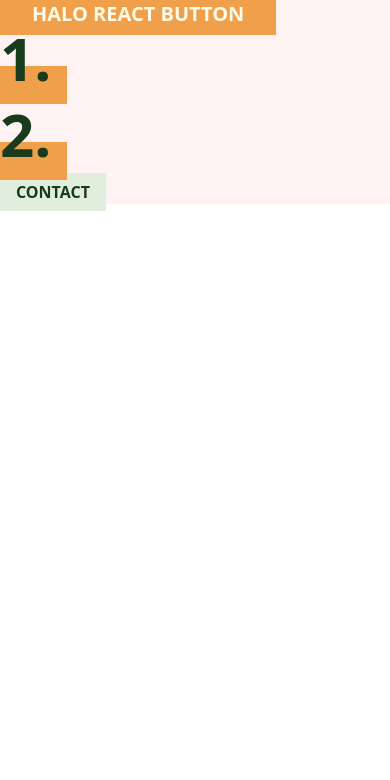
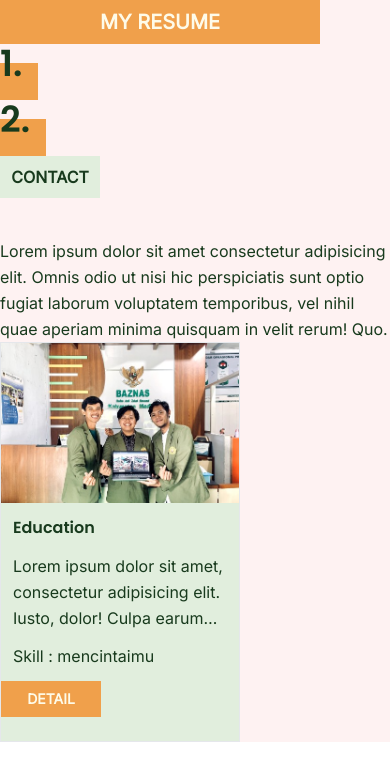
Before and after one commit to ahmadhilmandani/my-portofolio-2, a React (Vite) app: page / in a window 390 px wide. Shown: the top 780 px of the page. Built offline with nearby package versions, Linux system fonts and the light colour scheme.

Commit message:
ADD card components and make components responsive

```diff
--- a/index.html
+++ b/index.html
@@ -1,13 +1,34 @@
 <!DOCTYPE html>
 <html lang="en">
+
 <head>
   <meta charset="UTF-8" />
   <link rel="icon" type="image/svg+xml" href="/vite.svg" />
   <meta name="viewport" content="width=device-width, initial-scale=1.0" />
   <title>Vite + React</title>
+  <link rel="preconnect" href="https://fonts.googleapis.com">
+  <link rel="preconnect" href="https://fonts.gstatic.com" crossorigin>
+  <link href="https://fonts.googleapis.com/css2?family=Inter&family=Poppins:wght@500;600;700&display=swap"
+    rel="stylesheet">
+  <style>
+    * {
+      font-family: 'Inter', sans-serif;
+    }
+
+    h1,
+    h2,
+    h3,
+    h4,
+    h5,
+    h6 {
+      font-family: 'Poppins', sans-serif;
+    }
+  </style>
 </head>
+
 <body>
   <div id="root"></div>
   <script type="module" src="/src/main.jsx"></script>
 </body>
+
 </html>
--- a/src/App.jsx
+++ b/src/App.jsx
@@ -1,15 +1,29 @@
 import React from 'react'
 import ReactDOM from 'react-dom/client'
-import { Button } from './my_util/Button'
+import { PrimaryButton, SecondaryButton } from './my_util/Button'
 import { Number } from './my_util/Number'
+import { Card, Header, Image, Content, Skill } from './my_util/Card'
+import baznas from './assets/baznas.jpg'
 
 function App() {
   return (
     <div className='w-full bg-red-50'>
-      <Button>halo react button</Button>
+      <PrimaryButton>my resume</PrimaryButton>
       <Number>1</Number>
       <Number>2</Number>
-      <Button size={'sm'} className="mt-10">contact</Button>
+      <SecondaryButton size={'sm'} className="mt-10">contact</SecondaryButton>
+      <div className='mt-10 hover:tracking-wide'>
+        Lorem ipsum dolor sit amet consectetur adipisicing elit. Omnis odio ut nisi hic perspiciatis sunt optio fugiat laborum voluptatem temporibus, vel nihil quae aperiam minima quisquam in velit rerum! Quo.
+      </div>
+      <Card>
+        <Image src={baznas} />
+        <Header>Education</Header>
+        <Content>Lorem ipsum dolor sit amet, consectetur adipisicing elit. Iusto, dolor! Culpa earum eligendi et cupiditate quae, ipsa temporibus sunt velit, maxime possimus adipisci voluptatum accusamus quod praesentium? Magnam, incidunt a.</Content>
+        <Skill>
+          mencintaimu
+        </Skill>
+      </Card>
+
     </div>
   )
 }
--- a/src/index.css
+++ b/src/index.css
@@ -1,3 +1,9 @@
 @tailwind base;
 @tailwind components;
 @tailwind utilities;
+
+@layer base {
+    * {
+      @apply text-dark-green-color leading-relaxed;
+    }
+  }
--- a/src/my_util/Button.jsx
+++ b/src/my_util/Button.jsx
@@ -1,17 +1,35 @@
-export function Button(props) {
-    const { size = 'lg', children } = props
+export function PrimaryButton(props) {
+    const { size = 'lg', children, additional = null } = props
     if (size == 'lg') {
         return (
-            <a href="" className="font-bold text-light-orange-color bg-orange-color px-8 py-2 text-center uppercase text-xl">
+            <a href="" className={"block max-w-[320px] font-semibold text-light-orange-color bg-orange-color py-2 text-center uppercase text-xl " + additional}>
                 {children}
             </a>
         )
     }
     else if (size == 'sm') {
         return (
-            <a href="" className="font-bold text-dark-green-color bg-light-green-color px-4 py-2 text-center uppercase">
+            <a href="" className={"block max-w-[100px] text-sm font-semibold text-light-orange-color bg-orange-color py-2 text-center uppercase " + additional}>
                 {children}
             </a>
         )
     }
 }
+
+export function SecondaryButton(props) {
+    const { size = 'lg', children, additional = null } = props
+    if (size == 'lg') {
+        return (
+            <a href="" className={"block max-w-[320px] font-semibold text-light-orange-color bg-light-green-color py-2 text-center uppercase text-xl " + additional}>
+                {children}
+            </a>
+        )
+    }
+    else if (size == 'sm') {
+        return (
+            <a href="" className={"block max-w-[100px] font-semibold text-dark-green-color bg-light-green-color py-2 text-center uppercase " + additional}>
+                {children}
+            </a>
+        )
+    }
+}
--- /dev/null
+++ b/src/my_util/Card.jsx
@@ -0,0 +1,46 @@
+import { PrimaryButton } from "./Button"
+
+export function Card(props) {
+    const { href, children, additioanl = null } = props
+    return (
+        <a className={"max-w-[240px] w-full h-[400px] block border bg-light-green-color "+additioanl}>
+            {children}
+            <PrimaryButton size='sm' href={href}>DETAIL</PrimaryButton>
+        </a>
+    )
+}
+
+export function Header({ children }) {
+    return (
+        <h2 className="font-semibold line-clamp-2 leading-relaxed px-3 mt-3">{children}</h2>
+    )
+}
+
+export function Image({ src }) {
+    return (
+        <div className="w-full h-full min-h-[100px] max-h-[160px] bg-cover bg-center" style={{ backgroundImage: `url(${src})`}}></div>
+    )
+}
+
+export function Content({ children }) {
+    return (
+        <p className="my-3 line-clamp-3 leading-relaxed px-3">
+            {children}
+        </p>
+    )
+}
+
+export function Skill({ children }) {
+    return (
+        <span className='block mb-3 line-clamp-2 leading-relaxed px-3'>
+            <b className='font-medium'>Skill : </b>
+            {children}
+        </span>
+    )
+}
+
+
+// Card.Header = Header
+// Card.Image = Image
+// Card.Content = Content
+// Card.Skill = Skill
--- a/src/my_util/Number.jsx
+++ b/src/my_util/Number.jsx
@@ -1,9 +1,9 @@
 export function Number(props) {
     const {children} = props
     return (
-        <div href="" className="relative w-fit pr-4 pb-4">
-            <h1 className="text-6xl text-dark-green-color font-bold relative z-[2]">{children}.</h1>
-            <div className="bg-orange-color w-full h-1/2 absolute bottom-0 left-0 right-0 z-[1]"></div>
+        <div href="" className="relative w-fit pb-4 pr-4">
+            <h1 className="lg:text-5xl text-4xl text-dark-green-color font-semibold relative z-[2]">{children}.</h1>
+            <div className="bg-orange-color w-full h-2/3 absolute bottom-0 left-0 right-0 z-[1]"></div>
         </div>
     )
 }
--- a/tailwind.config.js
+++ b/tailwind.config.js
@@ -12,6 +12,7 @@ export default {
         'dark-orange-color': '#B8B5A6',
         'light-orange-color': '#FEFBE9',
         'orange-color': '#F0A04B',
+        'gray-color': '#8F8F8F',
       },
     },
   },
```
Also changed, not shown: src/assets/baznas.jpg (added). Lines whose indentation alone changed are shown as unchanged.
